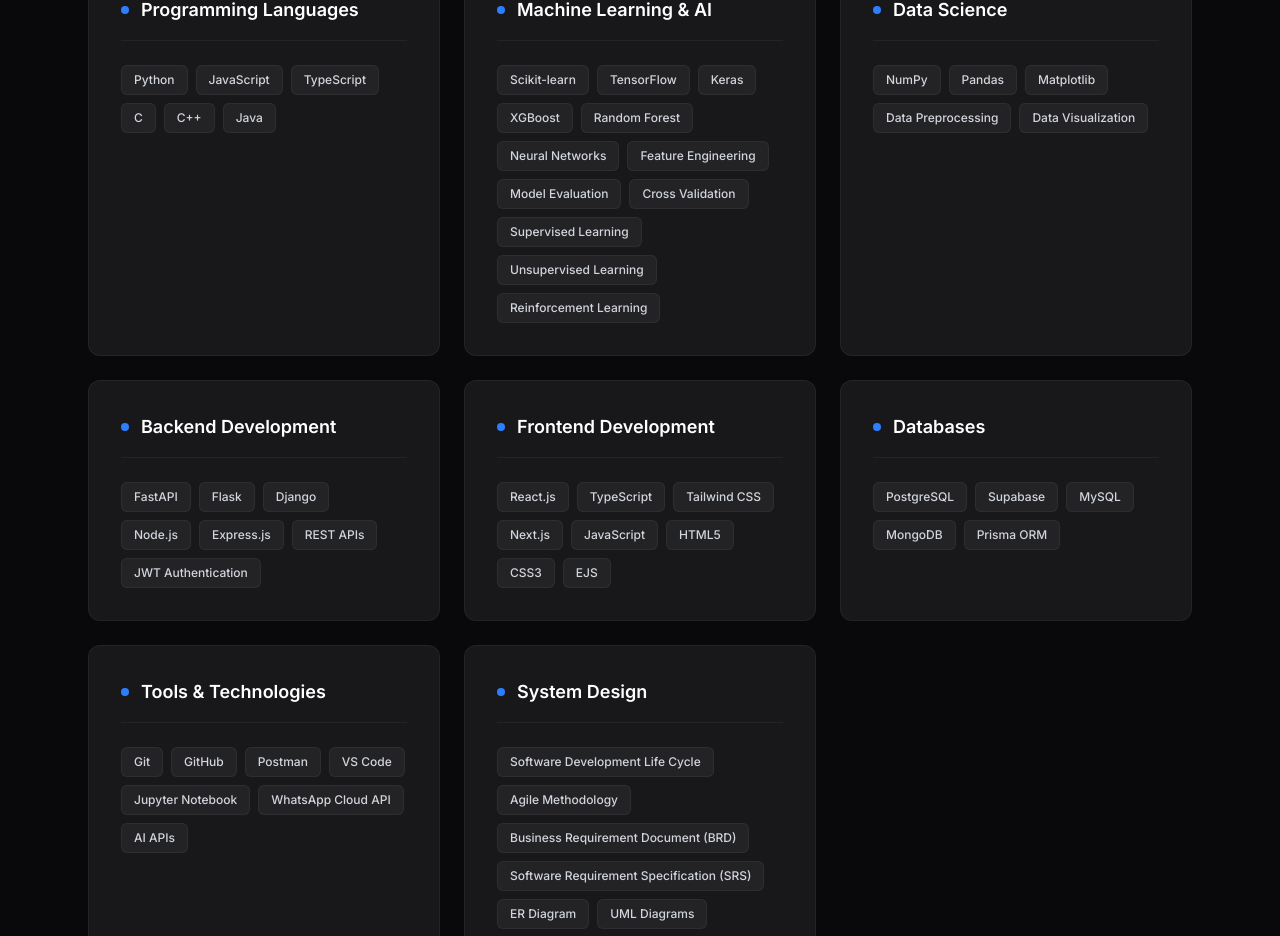
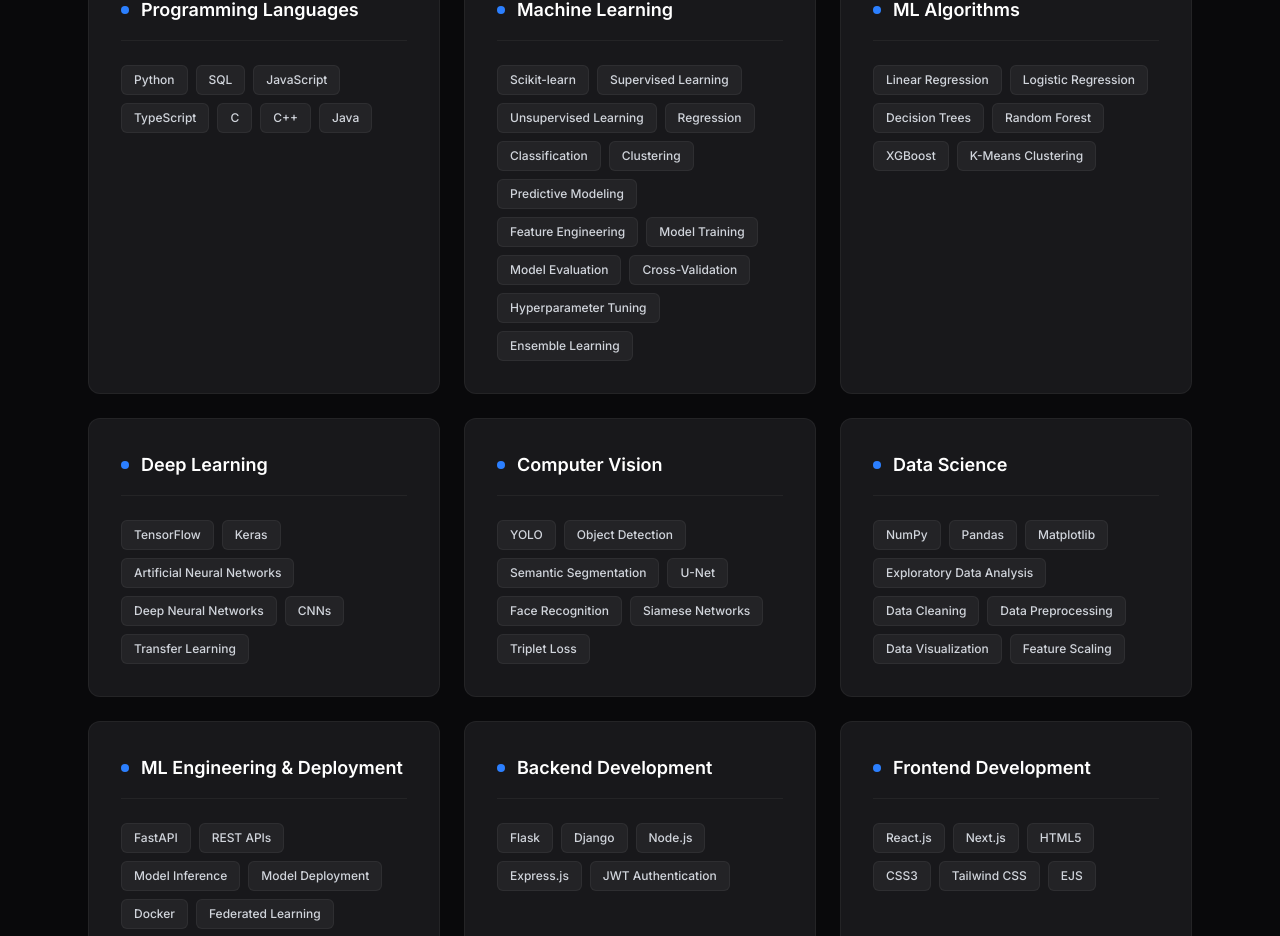
Before and after one commit to abhinav-abh1/my-portfolio, a Next.js app: page / in a window 1280 px wide. Shown: the part 1113-2049 px from the top of the page. Built offline with nearby package versions, Linux system fonts and the light colour scheme.

Commit message:
update: redesign portfolio skills and certificates

```diff
--- a/components/Hero.tsx
+++ b/components/Hero.tsx
@@ -68,7 +68,7 @@
             </a>
 
             <a
-              href="/Resume.pdf"
+              href="/Abhinav_A.pdf"
               download
               className="flex items-center gap-2 bg-white/5 border border-white/10 text-white font-medium px-6 py-3 rounded-lg transition-colors hover:bg-white/10"
             >
--- a/data/portfolio.ts
+++ b/data/portfolio.ts
@@ -15,6 +15,7 @@
 export const skills = {
   "Programming Languages": [
     "Python",
+    "SQL",
     "JavaScript",
     "TypeScript",
     "C",
@@ -22,55 +23,93 @@
     "Java",
   ],
 
-  "Machine Learning & AI": [
+  "Machine Learning": [
     "Scikit-learn",
+    "Supervised Learning",
+    "Unsupervised Learning",
+    "Regression",
+    "Classification",
+    "Clustering",
+    "Predictive Modeling",
+    "Feature Engineering",
+    "Model Training",
+    "Model Evaluation",
+    "Cross-Validation",
+    "Hyperparameter Tuning",
+    "Ensemble Learning",
+  ],
+
+  "ML Algorithms": [
+    "Linear Regression",
+    "Logistic Regression",
+    "Decision Trees",
+    "Random Forest",
+    "XGBoost",
+    "K-Means Clustering",
+  ],
+
+  "Deep Learning": [
     "TensorFlow",
     "Keras",
-    "XGBoost",
-    "Random Forest",
-    "Neural Networks",
-    "Feature Engineering",
-    "Model Evaluation",
-    "Cross Validation",
-    "Supervised Learning",
-    "Unsupervised Learning",
-    "Reinforcement Learning",
+    "Artificial Neural Networks",
+    "Deep Neural Networks",
+    "CNNs",
+    "Transfer Learning",
+  ],
+
+  "Computer Vision": [
+    "YOLO",
+    "Object Detection",
+    "Semantic Segmentation",
+    "U-Net",
+    "Face Recognition",
+    "Siamese Networks",
+    "Triplet Loss",
   ],
 
   "Data Science": [
     "NumPy",
     "Pandas",
     "Matplotlib",
+    "Exploratory Data Analysis",
+    "Data Cleaning",
     "Data Preprocessing",
     "Data Visualization",
+    "Feature Scaling",
+  ],
+
+  "ML Engineering & Deployment": [
+    "FastAPI",
+    "REST APIs",
+    "Model Inference",
+    "Model Deployment",
+    "Docker",
+    "Federated Learning",
+    "Model Aggregation",
   ],
 
   "Backend Development": [
-    "FastAPI",
     "Flask",
     "Django",
     "Node.js",
     "Express.js",
-    "REST APIs",
     "JWT Authentication",
   ],
 
   "Frontend Development": [
     "React.js",
-    "TypeScript",
-    "Tailwind CSS",
     "Next.js",
-    "JavaScript",
     "HTML5",
     "CSS3",
+    "Tailwind CSS",
     "EJS",
   ],
 
   Databases: [
     "PostgreSQL",
-    "Supabase",
     "MySQL",
     "MongoDB",
+    "Supabase",
     "Prisma ORM",
   ],
 
@@ -78,20 +117,24 @@
     "Git",
     "GitHub",
     "Postman",
+    "Jupyter Notebook",
+    "Google Colab",
     "VS Code",
-    "Jupyter Notebook",
+    "Linux",
     "WhatsApp Cloud API",
+    "Razorpay",
     "AI APIs",
   ],
 
-  "System Design": [
+  "Software Engineering": [
     "Software Development Life Cycle",
     "Agile Methodology",
+    "System Design",
+    "API Integration",
     "Business Requirement Document (BRD)",
     "Software Requirement Specification (SRS)",
-    "ER Diagram",
+    "ER Diagrams",
     "UML Diagrams",
-    "API Integration",
   ],
 };
 
@@ -240,8 +283,17 @@
     name: "Machine Learning Specialization",
     issuer: "DeepLearning.AI & Stanford University",
     instructor: "Andrew Ng",
+    platform: "Coursera",
     year: "2026",
-    badge: "Coursera Specialization",
+    badge: "Specialization",
+  },
+
+  {
+    name: "Deep Learning Specialization",
+    issuer: "DeepLearning.AI",
+    platform: "Coursera",
+    year: "2026",
+    badge: "Specialization",
   },
 
   {
```
Also changed, not shown: components/Experience.tsx (line endings or trailing spaces), 2 other files (tests, documents, lock files or other folders).
